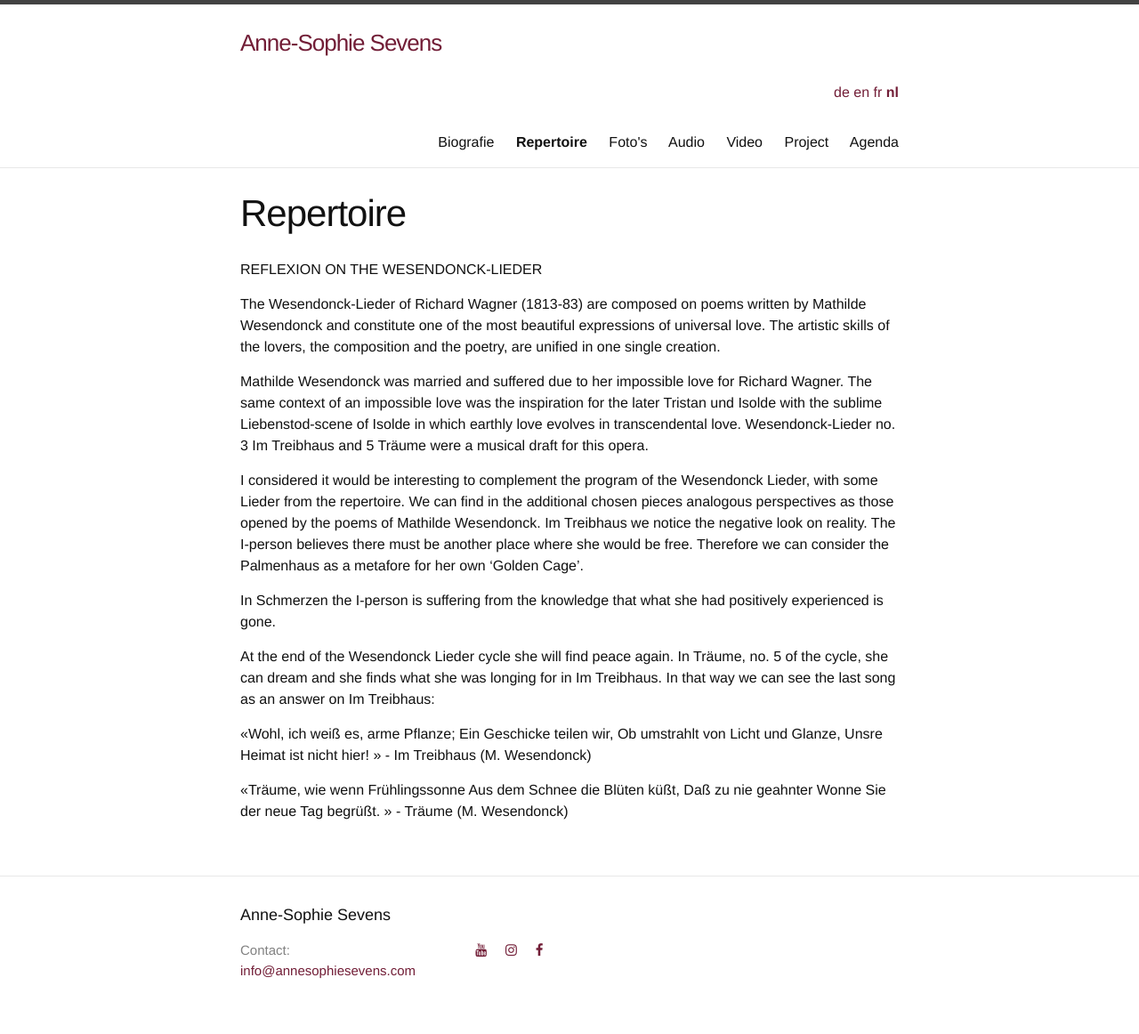
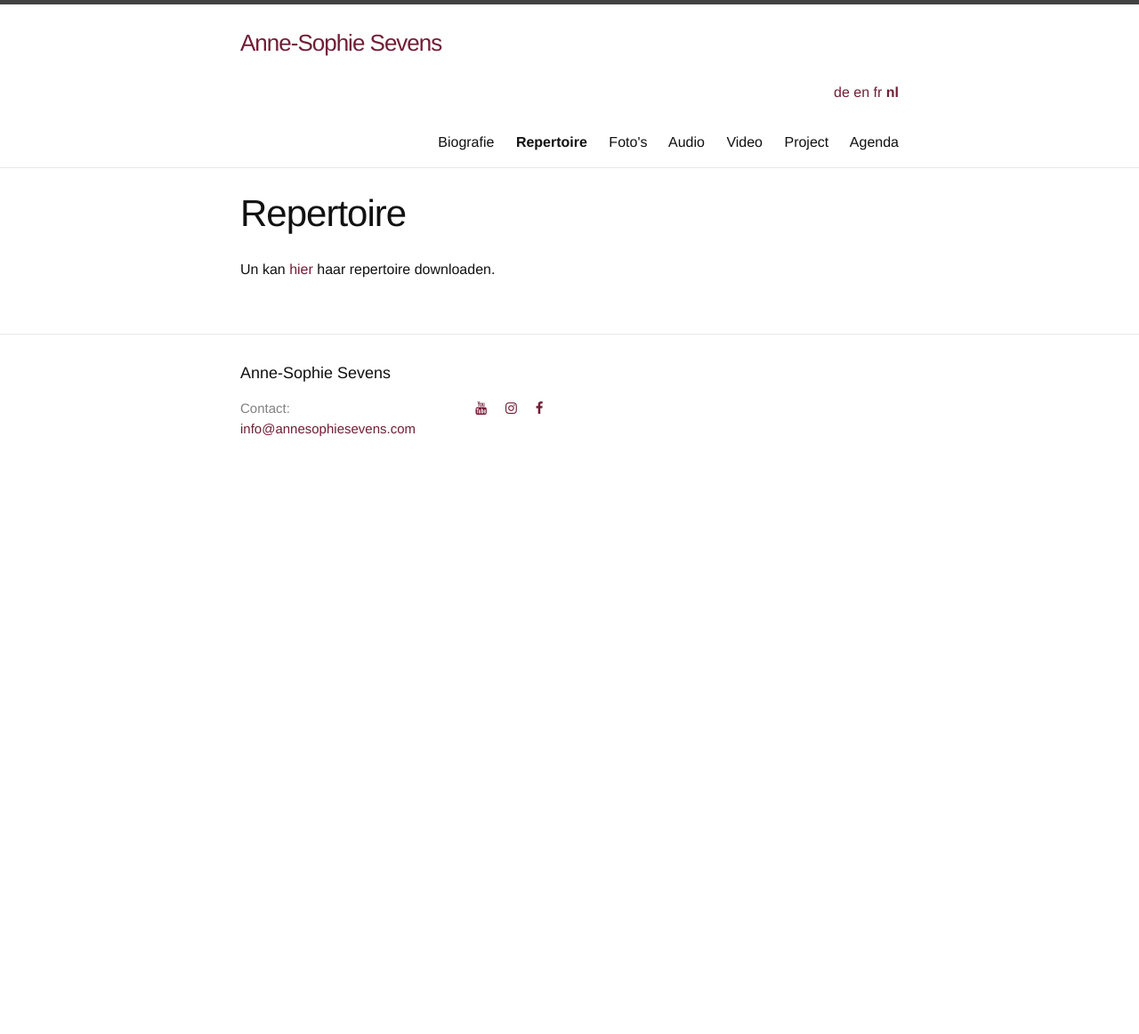
Before and after one commit to annesophie-sevens/annesophie-sevens.github.io, a Jekyll site: the page built from repertoire-nl.md, in a window 1280 px wide. Shown: the whole page at 89% size. Built offline with Jekyll 4.4.1, drawn with Linux system fonts in a browser that asks for light colours; nearby versions of some CDN libraries; after the commit the page ends 900 px from its top, so only the background shows below that.

Commit message:
Update repertoire-nl.md

```diff
--- a/repertoire-nl.md
+++ b/repertoire-nl.md
@@ -5,19 +5,4 @@ menuorder: 6
 lang: nl
 ref: Repertoire
 ---
-
-REFLEXION ON THE WESENDONCK-LIEDER
-
-The Wesendonck-Lieder of Richard Wagner (1813-83) are composed on poems written by Mathilde Wesendonck and constitute one of the most beautiful expressions of universal love. The artistic skills of the lovers, the composition and the poetry, are unified in one single creation.
-
-Mathilde Wesendonck was married and suffered due to her impossible love for Richard Wagner. The same context of an impossible love was the inspiration for the later Tristan und Isolde with the sublime Liebenstod-scene of Isolde in which earthly love evolves in transcendental love. Wesendonck-Lieder no. 3 Im Treibhaus and 5 Träume were a musical draft for this opera.
-
-I considered it would be interesting to complement the program of the Wesendonck Lieder, with some Lieder from the repertoire. We can find in the additional chosen pieces analogous perspectives as those opened by the poems of Mathilde Wesendonck. Im Treibhaus we notice the negative look on reality. The I-person believes there must be another place where she would be free. Therefore we can consider the Palmenhaus as a metafore for her own ‘Golden Cage’.
-
-In Schmerzen the I-person is suffering from the knowledge that what she had positively experienced is gone.
-
-At the end of the Wesendonck Lieder cycle she will find peace again. In Träume, no. 5 of the cycle, she can dream and she finds what she was longing for in Im Treibhaus. In that way we can see the last song as an answer on Im Treibhaus:
-
-«Wohl, ich weiß es, arme Pflanze; Ein Geschicke teilen wir, Ob umstrahlt von Licht und Glanze, Unsre Heimat ist nicht hier! » - Im Treibhaus (M. Wesendonck)
-
-«Träume, wie wenn Frühlingssonne Aus dem Schnee die Blüten küßt, Daß zu nie geahnter Wonne Sie der neue Tag begrüßt. » - Träume (M. Wesendonck)
+Un kan [hier]({{ site.baseurl }}/assets/REPERTOIRE.pdf) haar repertoire downloaden.
```
